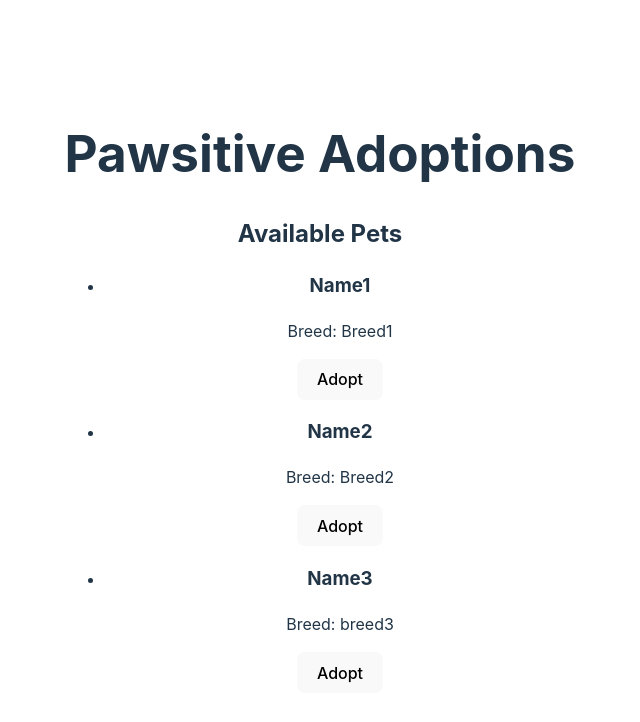
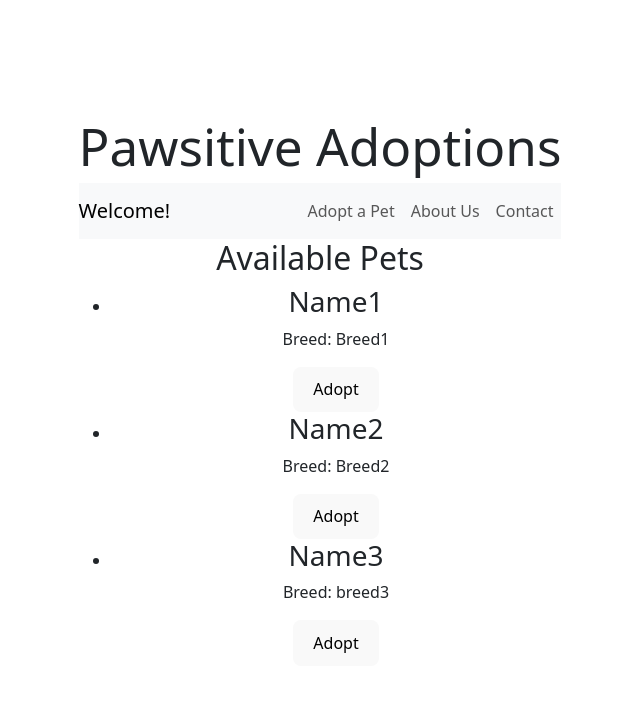
Before and after one commit to susansprague/pawsitive-adoptions, a React (Vite) app: page / in a window 1280 px wide. Shown: the top 722 px of the page, without its empty margins (320-960 px from the left). Built offline with nearby package versions, Linux system fonts and the light colour scheme.

Commit message:
added navbar and navbar component

```diff
--- a/package.json
+++ b/package.json
@@ -13,6 +13,7 @@
   "dependencies": {
     "bootstrap": "^5.3.1",
     "react": "^18.2.0",
+    "react-bootstrap": "^2.8.0",
     "react-dom": "^18.2.0"
   },
   "devDependencies": {
--- a/src/App.jsx
+++ b/src/App.jsx
@@ -1,5 +1,8 @@
 // src/App.jsx
 import './App.css';
+import 'bootstrap/dist/css/bootstrap.min.css';
+import AppNavbar from './components/Navbar';
+
 
 function App() {
   const pets = [
@@ -10,7 +13,9 @@
 
   return (
     <div className="App">
+
       <h1>Pawsitive Adoptions</h1>
+      <AppNavbar />
       <h2>Available Pets</h2>
       <ul>
         {pets.map((pet) => (
--- /dev/null
+++ b/src/components/Navbar.jsx
@@ -0,0 +1,21 @@
+
+import Navbar from 'react-bootstrap/Navbar';
+import Nav from 'react-bootstrap/Nav';
+
+function AppNavbar() {
+  return (
+    <Navbar bg="light" expand="xl">
+      <Navbar.Brand href="#home">Welcome!</Navbar.Brand>
+      <Navbar.Toggle aria-controls="basic-navbar-nav" />
+      <Navbar.Collapse id="basic-navbar-nav">
+        <Nav className="ms-auto">
+          <Nav.Link href="#adopt">Adopt a Pet</Nav.Link>
+          <Nav.Link href="#about">About Us</Nav.Link>
+          <Nav.Link href="#contact">Contact</Nav.Link>
+        </Nav>
+      </Navbar.Collapse>
+    </Navbar>
+  );
+}
+
+export default AppNavbar;
```
Also changed, not shown: src/components/hello.jsx (deleted), 1 other file (tests, documents, lock files or other folders).
